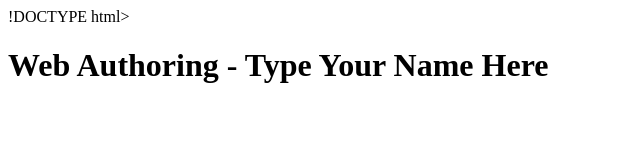
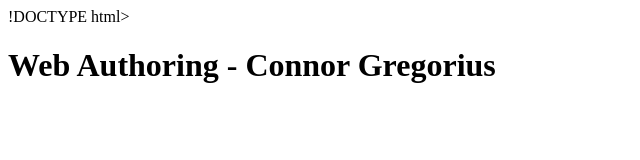
Before and after one commit to connor-gregorius/connor-gregorius.github.io, a plain HTML site: page index.html in a window 1280 px wide. Shown: the whole page, without its empty margins (0-640 px from the left). Drawn offline with Linux system fonts and the light colour scheme.

Commit message:
Update index.html

```diff
--- a/index.html
+++ b/index.html
@@ -1,9 +1,9 @@
 !DOCTYPE html>
 <html>
 <head>
-<title>Type Your Name Here</title>
+<title>Connor Gregorius</title>
 </head>
 <body>
-<h1>Web Authoring - Type Your Name Here</h1>
+<h1>Web Authoring - Connor Gregorius</h1>
 </body>
 </html>
```
